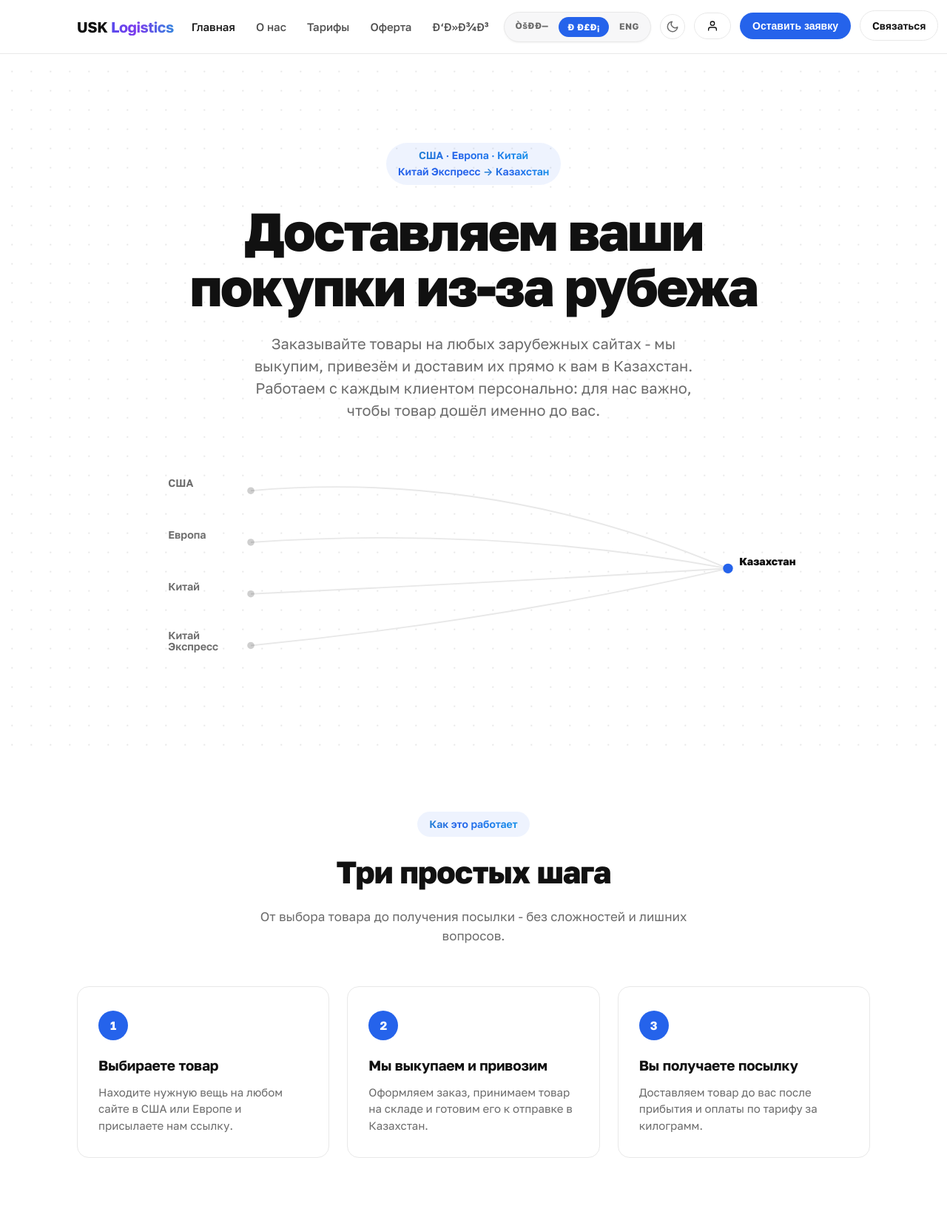
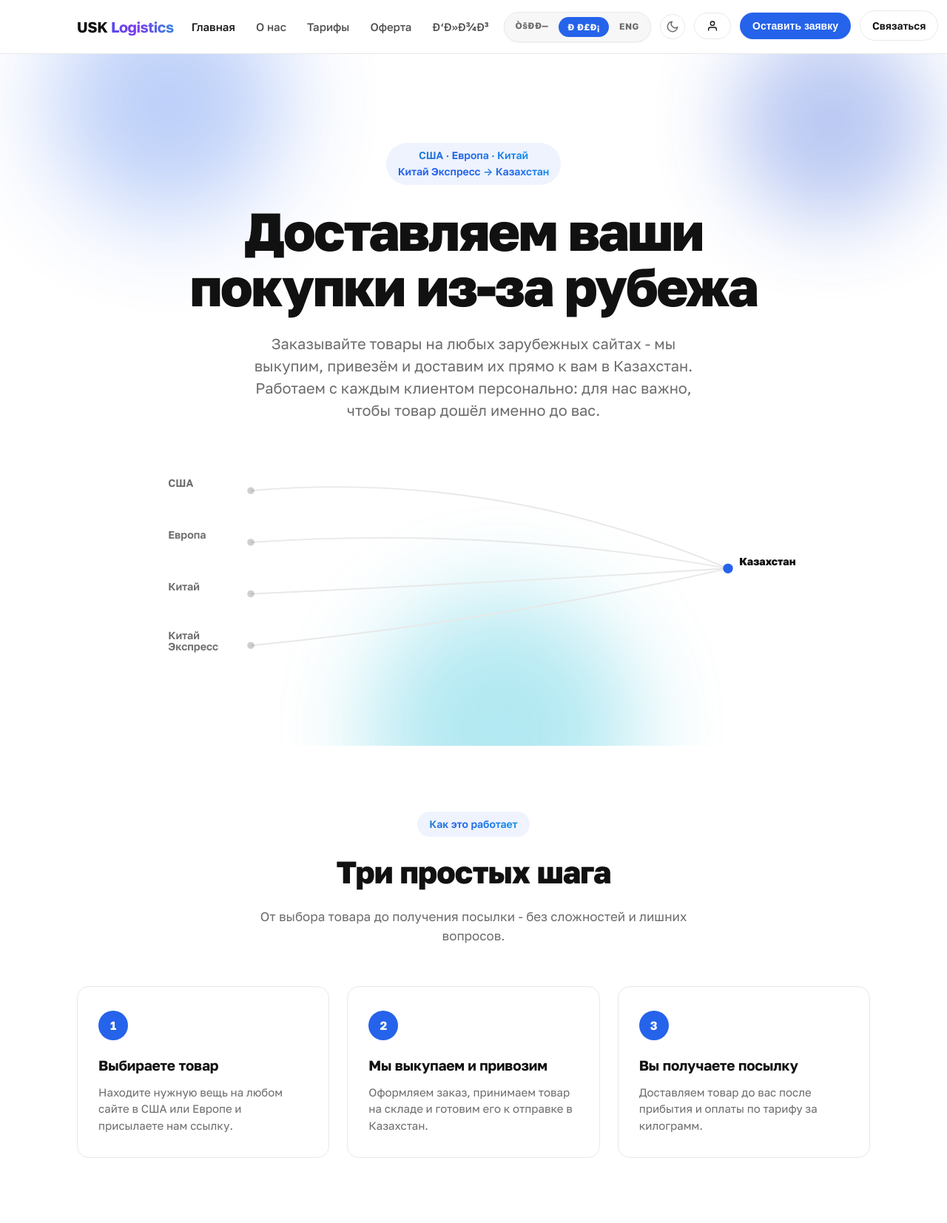
Before and after one commit to tainaro25/usk-logistics-site, a PHP site: page / in a window 1280 px wide. Shown: the top 1653 px of the page at 74% size. Run offline with PHP 8.4, Linux system fonts and the light colour scheme.

Commit message:
Swap homepage hero background from dot grid to aurora blur
Contact/tariffs/blog keep the dot grid, but the homepage already has
a static routes illustration as the main content — soft blurred blue
and cyan blobs behind it read as an atmospheric backdrop instead of
competing with that illustration or the header text.

Co-Authored-By: Claude Sonnet 5 <noreply@anthropic.com>

```diff
--- a/about.html
+++ b/about.html
@@ -45,7 +45,7 @@
 <link rel="preconnect" href="https://fonts.gstatic.com" crossorigin>
 <link href="https://fonts.googleapis.com/css2?family=Golos+Text:wght@400;500;600;700;800;900&display=swap" rel="stylesheet">
 <link rel="icon" type="image/svg+xml" href="assets/favicon.svg">
-<link rel="stylesheet" href="assets/style.css?v=45">
+<link rel="stylesheet" href="assets/style.css?v=46">
 </head>
 <body>
 
--- a/account-dashboard.html
+++ b/account-dashboard.html
@@ -10,7 +10,7 @@
 <link rel="preconnect" href="https://fonts.googleapis.com">
 <link rel="preconnect" href="https://fonts.gstatic.com" crossorigin>
 <link href="https://fonts.googleapis.com/css2?family=Golos+Text:wght@400;500;600;700;800;900&display=swap" rel="stylesheet">
-<link rel="stylesheet" href="assets/style.css?v=45">
+<link rel="stylesheet" href="assets/style.css?v=46">
 </head>
 <body>
 
--- a/account-login.html
+++ b/account-login.html
@@ -10,7 +10,7 @@
 <link rel="preconnect" href="https://fonts.googleapis.com">
 <link rel="preconnect" href="https://fonts.gstatic.com" crossorigin>
 <link href="https://fonts.googleapis.com/css2?family=Golos+Text:wght@400;500;600;700;800;900&display=swap" rel="stylesheet">
-<link rel="stylesheet" href="assets/style.css?v=45">
+<link rel="stylesheet" href="assets/style.css?v=46">
 </head>
 <body>
 
--- a/assets/style.css
+++ b/assets/style.css
@@ -7,6 +7,7 @@
   --border: #e8e8e8;
   --accent: #2563eb;
   --accent-dark: #1d4ed8;
+  --accent-2: #06b6d4;
   --wa: #25d366;
   --tg: #26a5e4;
   --surface: #f7f7f8;
@@ -23,6 +24,7 @@
   --border: #2c2d33;
   --accent: #3b82f6;
   --accent-dark: #60a5fa;
+  --accent-2: #22d3ee;
   --surface: #1f2024;
 }
 
@@ -463,6 +465,59 @@ img {
   animation: heroGridDrift 46s linear infinite;
 }
 
+.hero-bg .hero-aurora {
+  position: absolute;
+  inset: 0;
+  overflow: hidden;
+}
+
+.hero-bg .hero-aurora span {
+  position: absolute;
+  width: 280px;
+  height: 280px;
+  border-radius: 50%;
+  filter: blur(60px);
+  opacity: 0.3;
+}
+
+.hero-bg .hero-aurora span:nth-child(1) {
+  background: var(--accent);
+  top: -40px;
+  left: 8%;
+  animation: heroAurora1 18s ease-in-out infinite;
+}
+
+.hero-bg .hero-aurora span:nth-child(2) {
+  background: var(--accent-2);
+  bottom: -100px;
+  left: 42%;
+  width: 340px;
+  height: 340px;
+  animation: heroAurora2 22s ease-in-out infinite;
+}
+
+.hero-bg .hero-aurora span:nth-child(3) {
+  background: var(--accent-dark);
+  top: 0;
+  right: 4%;
+  animation: heroAurora3 26s ease-in-out infinite;
+}
+
+@keyframes heroAurora1 {
+  0%, 100% { transform: translate(0, 0) scale(1); }
+  50% { transform: translate(40px, 30px) scale(1.15); }
+}
+
+@keyframes heroAurora2 {
+  0%, 100% { transform: translate(0, 0) scale(1); }
+  50% { transform: translate(-30px, -20px) scale(1.1); }
+}
+
+@keyframes heroAurora3 {
+  0%, 100% { transform: translate(0, 0) scale(1); }
+  50% { transform: translate(-40px, 25px) scale(0.9); }
+}
+
 .hero-bg svg {
   position: absolute;
   inset: 0;
@@ -523,6 +578,7 @@ img {
 
 @media (prefers-reduced-motion: reduce) {
   .hero-bg .hero-grid,
+  .hero-bg .hero-aurora span,
   .hero-bg path,
   .hero-bg circle.hero-pulse {
     animation: none;
--- a/blog.html
+++ b/blog.html
@@ -40,7 +40,7 @@
 <link rel="preconnect" href="https://fonts.gstatic.com" crossorigin>
 <link href="https://fonts.googleapis.com/css2?family=Golos+Text:wght@400;500;600;700;800;900&display=swap" rel="stylesheet">
 <link rel="icon" type="image/svg+xml" href="assets/favicon.svg">
-<link rel="stylesheet" href="assets/style.css?v=45">
+<link rel="stylesheet" href="assets/style.css?v=46">
 </head>
 <body>
 
--- a/contact.html
+++ b/contact.html
@@ -45,7 +45,7 @@
 <link rel="preconnect" href="https://fonts.gstatic.com" crossorigin>
 <link href="https://fonts.googleapis.com/css2?family=Golos+Text:wght@400;500;600;700;800;900&display=swap" rel="stylesheet">
 <link rel="icon" type="image/svg+xml" href="assets/favicon.svg">
-<link rel="stylesheet" href="assets/style.css?v=45">
+<link rel="stylesheet" href="assets/style.css?v=46">
 </head>
 <body>
 
--- a/index.html
+++ b/index.html
@@ -120,7 +120,7 @@
 <link rel="preconnect" href="https://fonts.gstatic.com" crossorigin>
 <link href="https://fonts.googleapis.com/css2?family=Golos+Text:wght@400;500;600;700;800;900&display=swap" rel="stylesheet">
 <link rel="icon" type="image/svg+xml" href="assets/favicon.svg">
-<link rel="stylesheet" href="assets/style.css?v=45">
+<link rel="stylesheet" href="assets/style.css?v=46">
 </head>
 <body>
 
@@ -167,7 +167,7 @@
 <main>
   <section class="hero hero-animated">
     <div class="hero-bg" aria-hidden="true">
-      <div class="hero-grid"></div>
+      <div class="hero-aurora"><span></span><span></span><span></span></div>
     </div>
     <div class="wrap">
       <span class="eyebrow"><span class="shine-text" data-i18n="home_eyebrow_1">США · Европа · Китай</span><br><span data-i18n="home_eyebrow_2">Китай Экспресс</span> <span class="shine-text" data-i18n="home_eyebrow_3">→ Казахстан</span></span>
--- a/offer.html
+++ b/offer.html
@@ -45,7 +45,7 @@
 <link rel="preconnect" href="https://fonts.gstatic.com" crossorigin>
 <link href="https://fonts.googleapis.com/css2?family=Golos+Text:wght@400;500;600;700;800;900&display=swap" rel="stylesheet">
 <link rel="icon" type="image/svg+xml" href="assets/favicon.svg">
-<link rel="stylesheet" href="assets/style.css?v=45">
+<link rel="stylesheet" href="assets/style.css?v=46">
 </head>
 <body>
 
--- a/request.html
+++ b/request.html
@@ -10,7 +10,7 @@
 <link rel="preconnect" href="https://fonts.googleapis.com">
 <link rel="preconnect" href="https://fonts.gstatic.com" crossorigin>
 <link href="https://fonts.googleapis.com/css2?family=Golos+Text:wght@400;500;600;700;800;900&display=swap" rel="stylesheet">
-<link rel="stylesheet" href="assets/style.css?v=45">
+<link rel="stylesheet" href="assets/style.css?v=46">
 </head>
 <body>
 
--- a/tariffs.html
+++ b/tariffs.html
@@ -45,7 +45,7 @@
 <link rel="preconnect" href="https://fonts.gstatic.com" crossorigin>
 <link href="https://fonts.googleapis.com/css2?family=Golos+Text:wght@400;500;600;700;800;900&display=swap" rel="stylesheet">
 <link rel="icon" type="image/svg+xml" href="assets/favicon.svg">
-<link rel="stylesheet" href="assets/style.css?v=45">
+<link rel="stylesheet" href="assets/style.css?v=46">
 </head>
 <body>
 
--- a/track.html
+++ b/track.html
@@ -10,7 +10,7 @@
 <link rel="preconnect" href="https://fonts.googleapis.com">
 <link rel="preconnect" href="https://fonts.gstatic.com" crossorigin>
 <link href="https://fonts.googleapis.com/css2?family=Golos+Text:wght@400;500;600;700;800;900&display=swap" rel="stylesheet">
-<link rel="stylesheet" href="assets/style.css?v=45">
+<link rel="stylesheet" href="assets/style.css?v=46">
 </head>
 <body>
 
```
